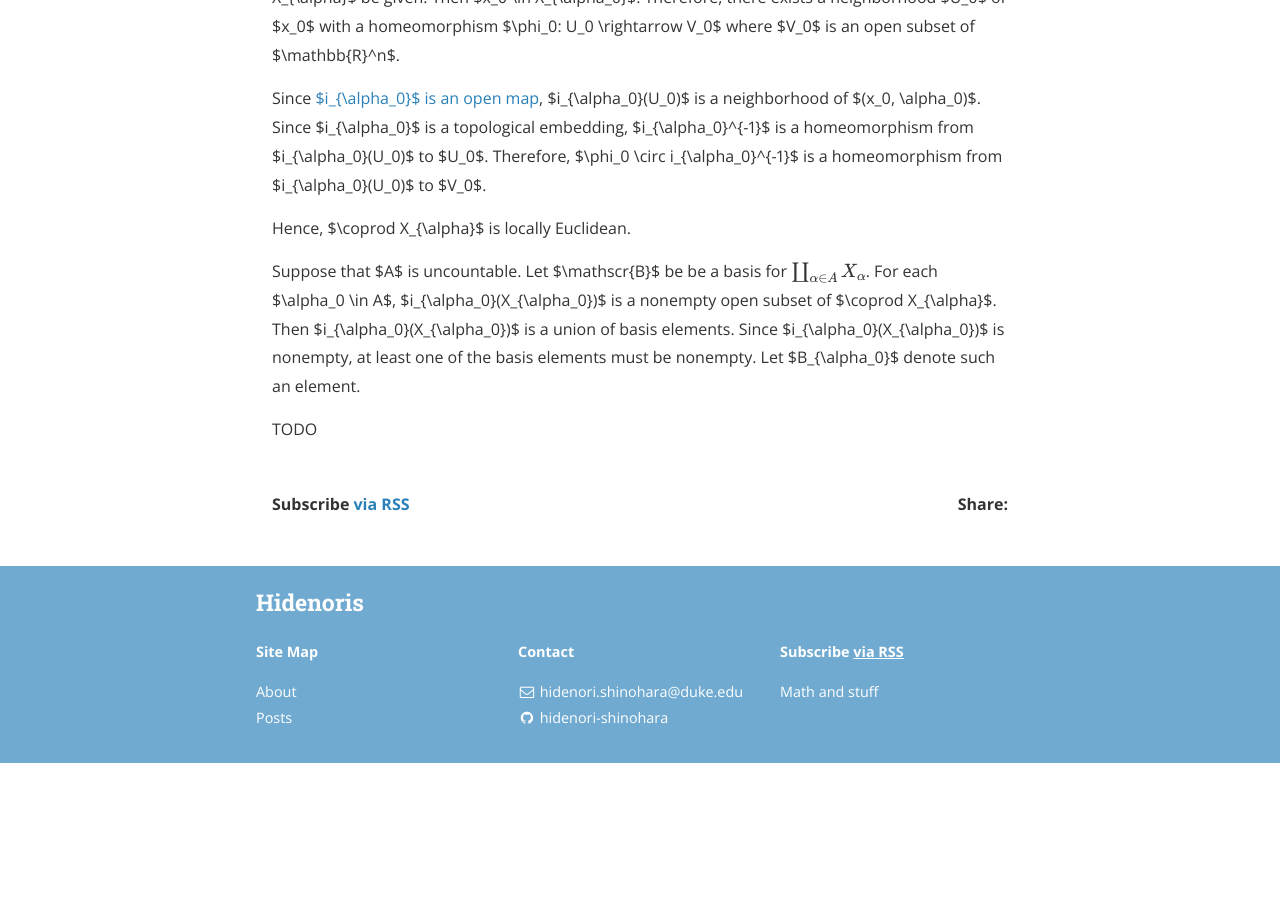
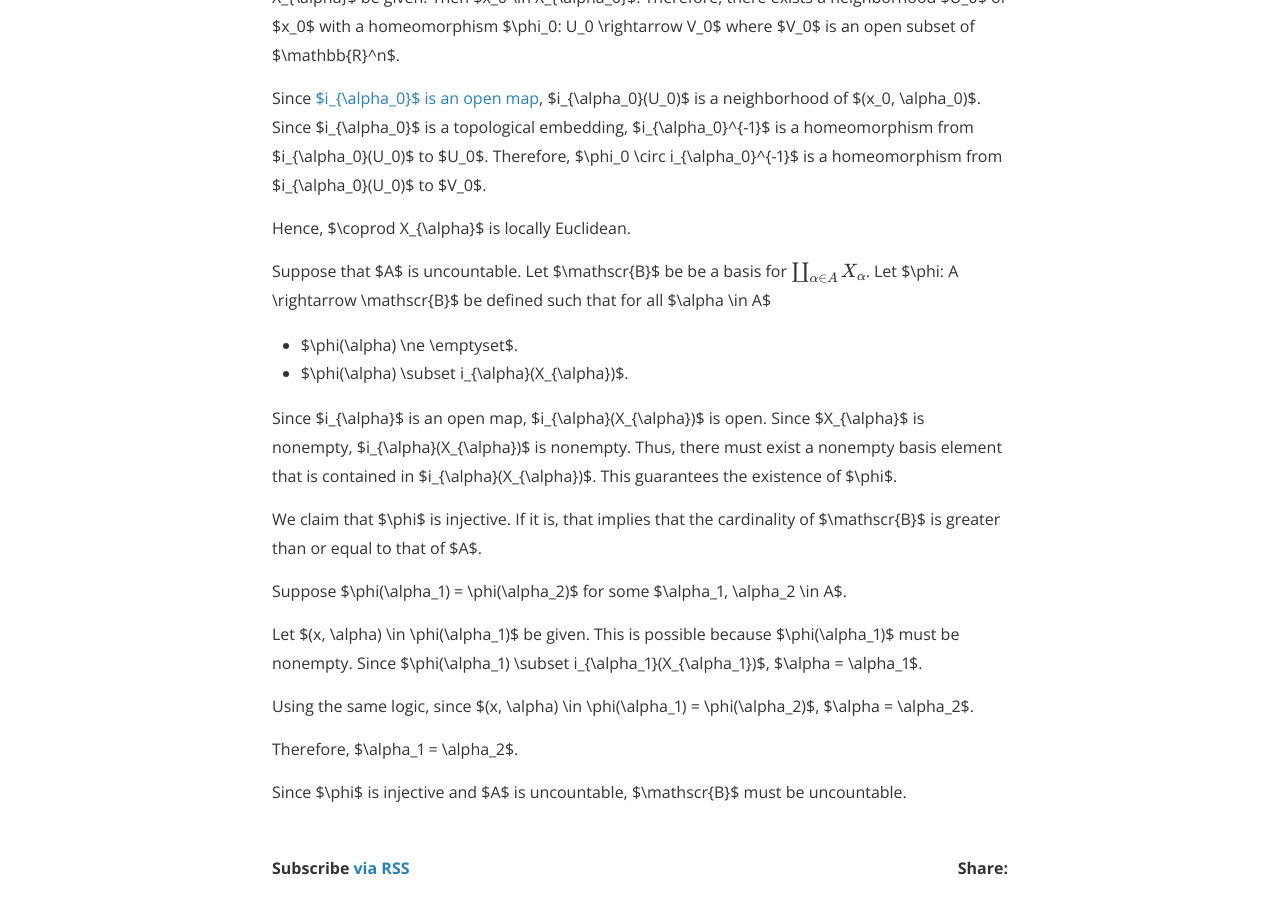
Before and after one commit to hidenori-shinohara/hidenori-shinohara.github.io, a Jekyll site: the page built from _posts/introduction_to_topological_manifolds/chapter3/2019-08-23-disjoint-union-manifolds-ex-3-44.md, in a window 1280 px wide and 900 px high, scrolled down 799 px. Built offline with Jekyll 4.4.1, drawn with Linux system fonts in a browser that asks for light colours; nearby versions of some CDN libraries; formulas are drawn with MathJax 3; before the commit the page ends 1562 px from its top, so only the background shows below that.

Commit message:
Finish Ex 3-44
Finish the second part of ex 3-44 and rename the file because:

* This problem is Exercise 3.44 on P.65 of Introduction to Topological Manifolds.
* For some reason, I initially thought that this was 3.43, and named the file ex-3-43.
* That's when I finished the first part of the problem.
* I finished the second part, and realized that the file name should be ex 3-44.

```diff
--- a/_posts/introduction_to_topological_manifolds/chapter3/2019-08-23-disjoint-union-manifolds-ex-3-43.md
+++ b/_posts/introduction_to_topological_manifolds/chapter3/2019-08-23-disjoint-union-manifolds-ex-3-44.md
@@ -30,9 +30,27 @@ Hence, $\coprod X_{\alpha}$ is locally Euclidean.
 
 Suppose that $A$ is uncountable.
 Let $\mathscr{B}$ be be a basis for $$\coprod_{\alpha \in A} X_{\alpha}$$.
-For each $\alpha_0 \in A$, $i_{\alpha_0}(X_{\alpha_0})$ is a nonempty open subset of $\coprod X_{\alpha}$.
-Then $i_{\alpha_0}(X_{\alpha_0})$ is a union of basis elements.
-Since $i_{\alpha_0}(X_{\alpha_0})$ is nonempty, at least one of the basis elements must be nonempty.
-Let $B_{\alpha_0}$ denote such an element.
+Let $\phi: A \rightarrow \mathscr{B}$ be defined such that for all $\alpha \in A$
 
-TODO
+* $\phi(\alpha) \ne \emptyset$.
+* $\phi(\alpha) \subset i_{\alpha}(X_{\alpha})$.
+
+Since $i_{\alpha}$ is an open map, $i_{\alpha}(X_{\alpha})$ is open.
+Since $X_{\alpha}$ is nonempty, $i_{\alpha}(X_{\alpha})$ is nonempty.
+Thus, there must exist a nonempty basis element that is contained in $i_{\alpha}(X_{\alpha})$.
+This guarantees the existence of $\phi$.
+
+We claim that $\phi$ is injective.
+If it is, that implies that the cardinality of $\mathscr{B}$ is greater than or equal to that of $A$.
+
+Suppose $\phi(\alpha_1) = \phi(\alpha_2)$ for some $\alpha_1, \alpha_2 \in A$.
+
+Let $(x, \alpha) \in \phi(\alpha_1)$ be given.
+This is possible because $\phi(\alpha_1)$ must be nonempty.
+Since $\phi(\alpha_1) \subset i_{\alpha_1}(X_{\alpha_1})$, $\alpha = \alpha_1$.
+
+Using the same logic, since $(x, \alpha) \in \phi(\alpha_1) = \phi(\alpha_2)$, $\alpha = \alpha_2$.
+
+Therefore, $\alpha_1 = \alpha_2$.
+
+Since $\phi$ is injective and $A$ is uncountable, $\mathscr{B}$ must be uncountable.
```
